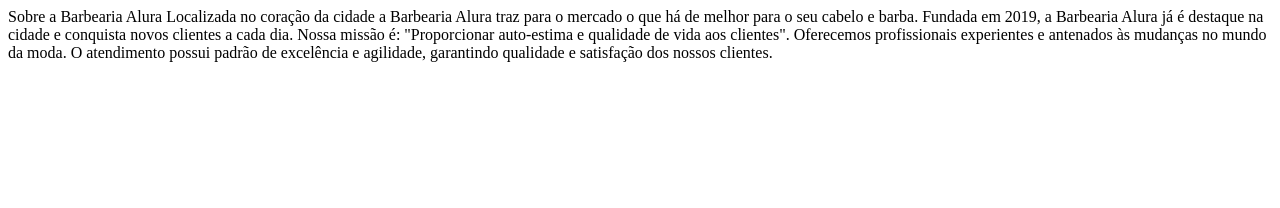
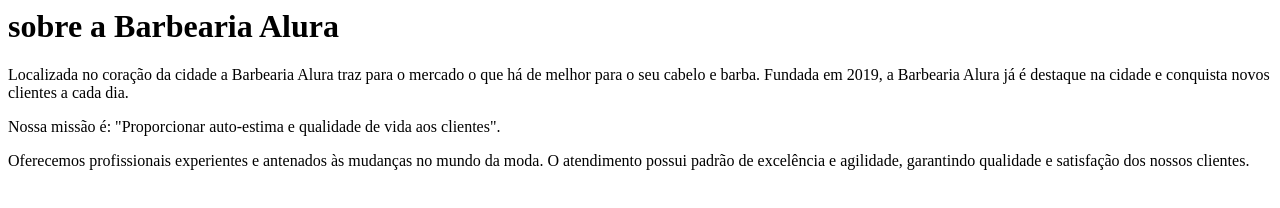
Before and after one commit to PedroHenrique1701/Barbearia.Alura, a plain HTML site: page index.html in a window 1280 px wide. Drawn offline with Linux system fonts and the light colour scheme.

Commit message:
adicionei tags

```diff
--- a/index.html
+++ b/index.html
@@ -1,7 +1,9 @@
-Sobre a Barbearia Alura
+<h1>sobre a Barbearia Alura</h1>
 
-Localizada no coração da cidade a Barbearia Alura traz para o mercado o que há de melhor para o seu cabelo e barba. Fundada em 2019, a Barbearia Alura já é destaque na cidade e conquista novos clientes a cada dia.
+<p>Localizada no coração da cidade a Barbearia Alura traz para o mercado o que há de melhor para o seu cabelo e barba. Fundada em 2019, a Barbearia Alura já é
+destaque na cidade e conquista novos clientes a cada dia.</p>
 
-Nossa missão é: "Proporcionar auto-estima e qualidade de vida aos clientes".
+<p>Nossa missão é: "Proporcionar auto-estima e qualidade de vida aos clientes".</p>
 
-Oferecemos profissionais experientes e antenados às mudanças no mundo da moda. O atendimento possui padrão de excelência e agilidade, garantindo qualidade e satisfação dos nossos clientes.
+<p>Oferecemos profissionais experientes e antenados às mudanças no mundo da moda. O atendimento possui padrão de excelência e agilidade,
+ garantindo qualidade e satisfação dos nossos clientes.</p>
```
